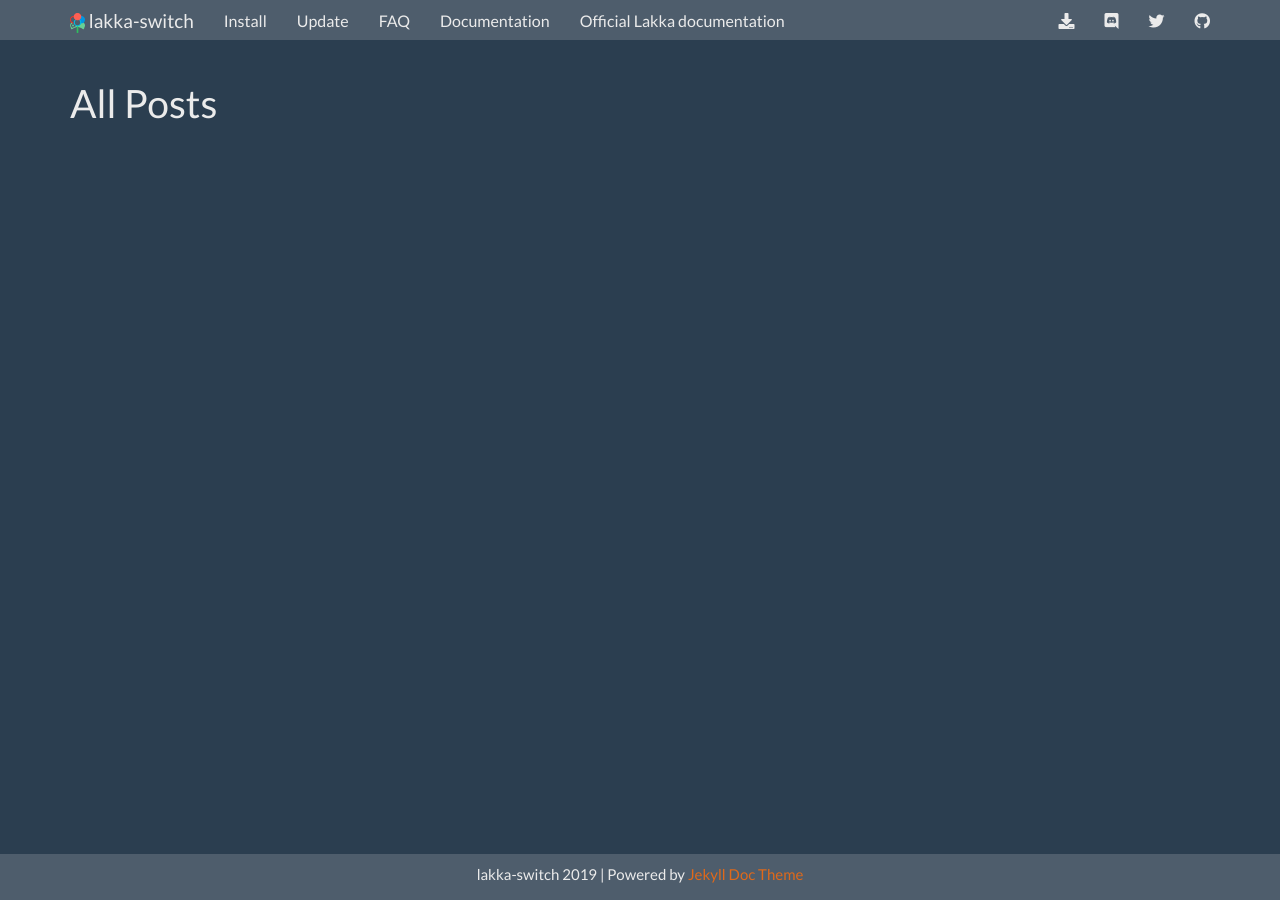
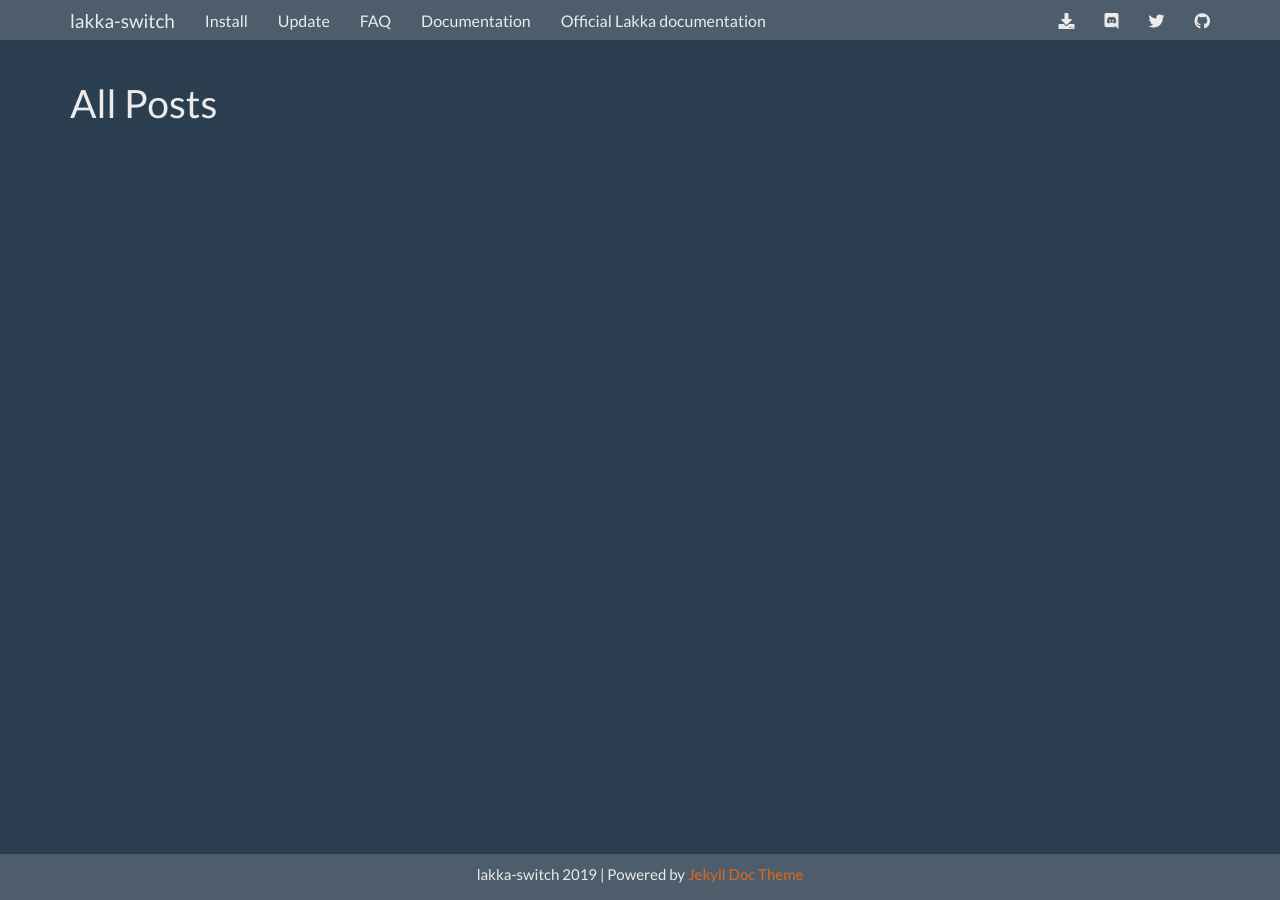
Before and after one commit to lakka-switch/documentation, a Jekyll site: the page built from allposts.html, in a window 1280 px wide. Built offline with Jekyll 4.4.1, drawn with Linux system fonts in a browser that asks for light colours; nearby versions of some CDN libraries.

Commit message:
Update topnav.html

```diff
--- a/_includes/topnav.html
+++ b/_includes/topnav.html
@@ -8,7 +8,7 @@
         <span class="icon-bar"></span>
       </button>
             <a class="navbar-brand" href="{{ site.baseurl }}/">
-                <span><img src="{{site.baseurl}}/img/logonav.png"></span> {{ site.title }}
+                {{ site.title }}
             </a>
         </div>
         <div id="navbar" class="collapse navbar-collapse">
```
